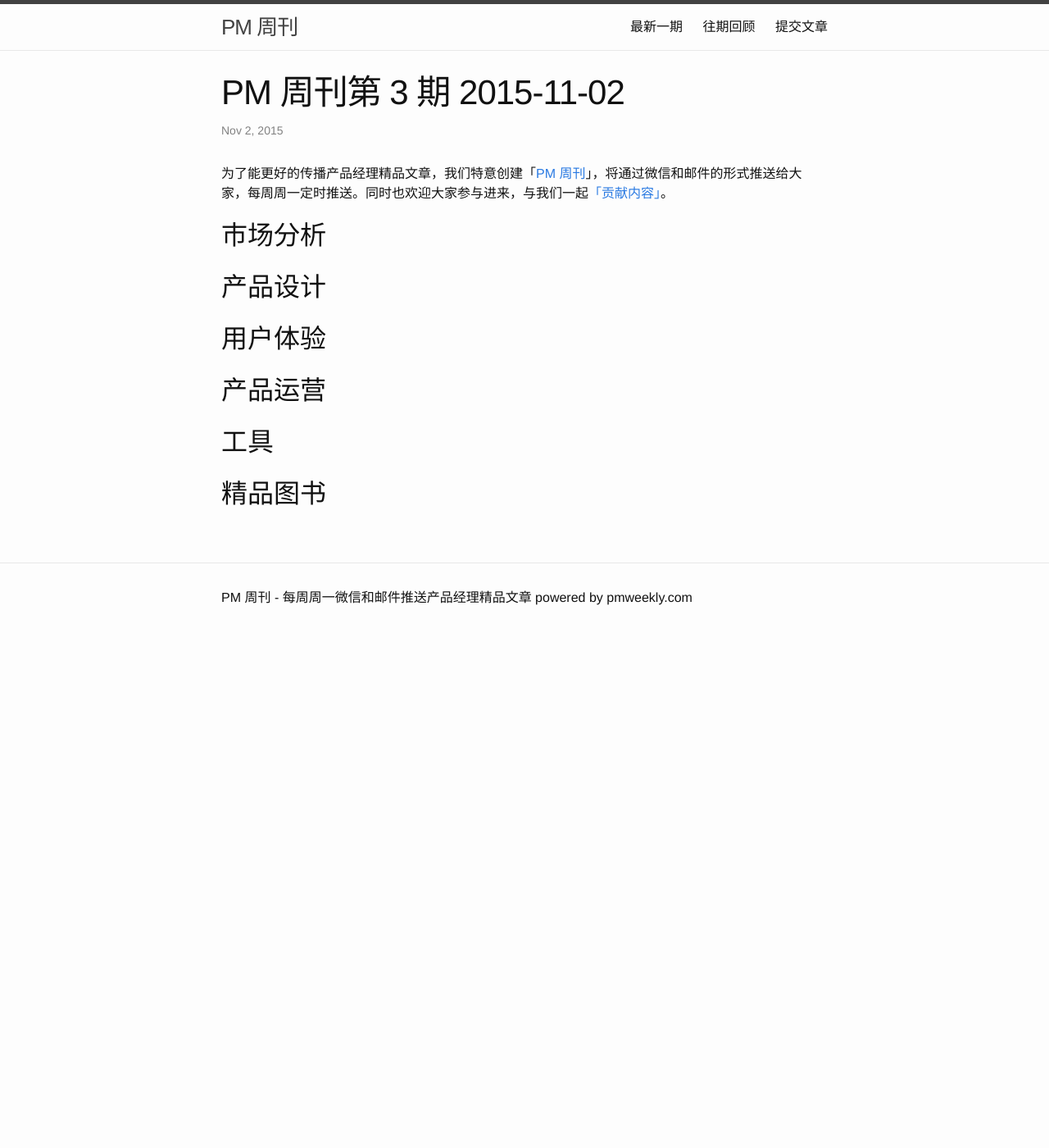
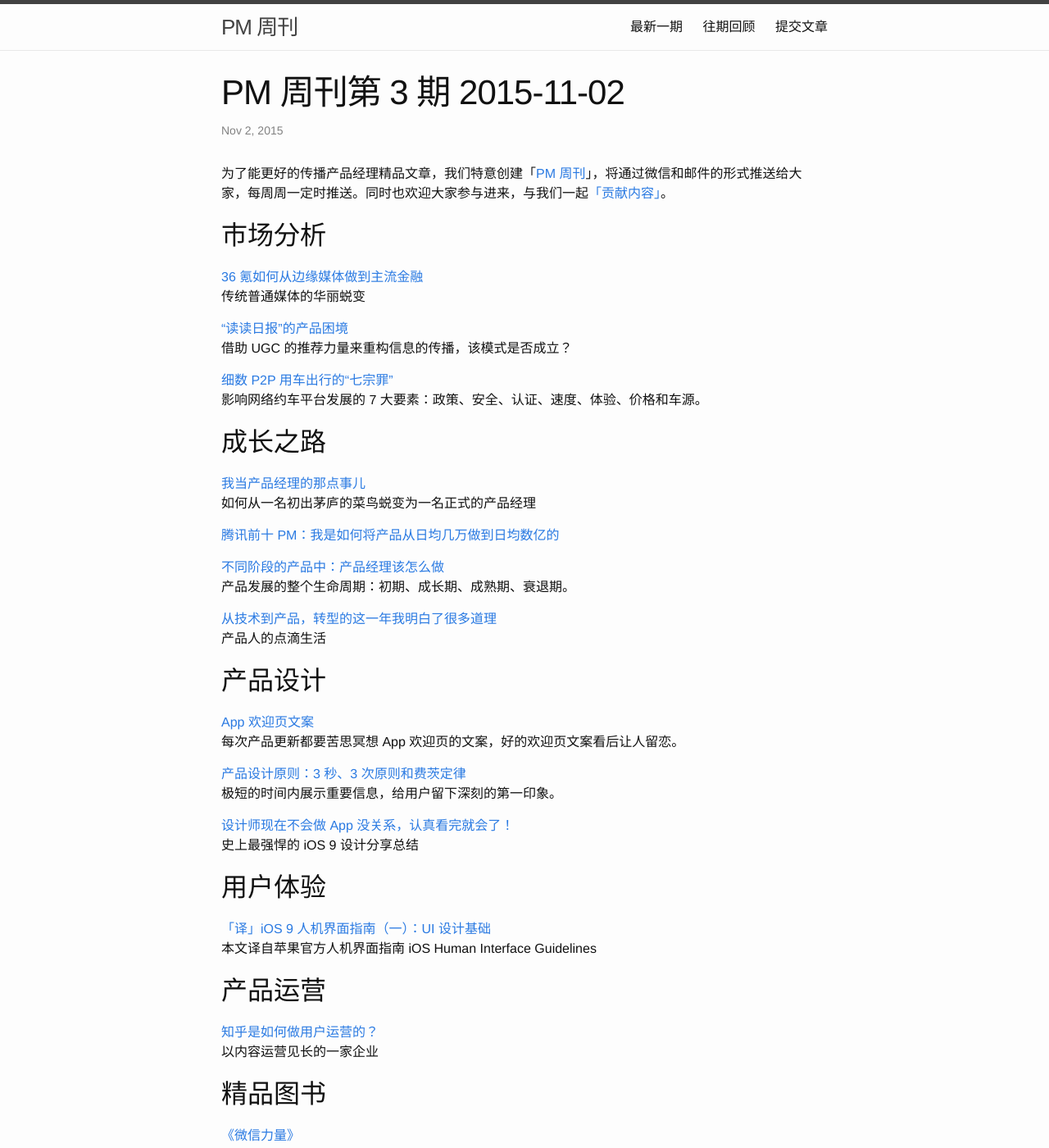
Before and after one commit to vincent4j/pmweekly.com, a Jekyll site: the page built from _posts/2015-11-02-3.md, in a window 1280 px wide and 1400 px high. Shown: the whole window at 82% size. Built offline with Jekyll 4.4.1, drawn with Linux system fonts in a browser that asks for light colours; comment, search, counter and statistics services are not loaded; some of the changed text lies outside the part shown.

Commit message:
finish  3th

```diff
--- a/_posts/2015-11-02-3.md
+++ b/_posts/2015-11-02-3.md
@@ -8,23 +8,53 @@ date:   2015-11-02
 
 ## 市场分析
 
+[36 氪如何从边缘媒体做到主流金融](http://mp.weixin.qq.com/s?__biz=MjM5OTAwNTQ0MA==&mid=400153481&idx=1&sn=469d0abdebf1b061c8d9d4397b282e81&scene=1&srcid=1030PxKv74cIRXhCezEVEBdC&from=groupmessage&isappinstalled=0#wechat_redirect)
+传统普通媒体的华丽蜕变
 
+[“读读日报”的产品困境](http://mp.weixin.qq.com/s?__biz=MjM5ODc2NzIzMg==&mid=400646287&idx=1&sn=51daccf88f8961a88f84744f7cf38f09&scene=1&srcid=1101hUofFCkFwc51aXcY9woO&from=groupmessage&isappinstalled=0#wechat_redirect)
+借助 UGC 的推荐力量来重构信息的传播，该模式是否成立？
 
+[细数 P2P 用车出行的“七宗罪”](http://www.pmcaff.com/forum.php?mod=viewthread&tid=19496)
+影响网络约车平台发展的 7 大要素：政策、安全、认证、速度、体验、价格和车源。
+
+## 成长之路
+
+[我当产品经理的那点事儿](http://www.jianshu.com/p/a9c138c41920)
+如何从一名初出茅庐的菜鸟蜕变为一名正式的产品经理
+
+[腾讯前十 PM：我是如何将产品从日均几万做到日均数亿的](http://mp.weixin.qq.com/s?__biz=MzAxNzY1NjQ1OA==&mid=400132707&idx=2&sn=93df7e4052be3d07eb90f18c1177c975&scene=1&srcid=11013oLBbASqyT4HJzX9ffxp&from=groupmessage&isappinstalled=0#wechat_redirect)
+
+[不同阶段的产品中：产品经理该怎么做](http://www.jianshu.com/p/2e37ec7ad6fa)
+产品发展的整个生命周期：初期、成长期、成熟期、衰退期。
+
+[从技术到产品，转型的这一年我明白了很多道理](http://mp.weixin.qq.com/s?__biz=MjAzNzMzNTkyMQ==&mid=400569195&idx=1&sn=fec6b647320b2f7490da9c01be2a3047&scene=1&srcid=1102larzCqU6L6lwtbKQ6o7r&from=groupmessage&isappinstalled=0#wechat_redirect)
+产品人的点滴生活
 
 ## 产品设计
 
+[App 欢迎页文案](http://mp.weixin.qq.com/s?__biz=MjM5NjA3ODI3Ng==&mid=400123072&idx=1&sn=bcc6ebbb317ae6282e8985929b360f3f&scene=1&srcid=1028qvwofIusxJpSjbysLsmf&from=groupmessage&isappinstalled=0#rd)
+每次产品更新都要苦思冥想 App 欢迎页的文案，好的欢迎页文案看后让人留恋。
 
+[产品设计原则：3 秒、3 次原则和费茨定律](http://mp.weixin.qq.com/s?__biz=MjM5NjA3ODI3Ng==&mid=400147498&idx=1&sn=5e650ecc6a42beb6e2e1b9d3b024818d&scene=1&srcid=11011Owl8o6Pbs3BtMEZmJqN&from=groupmessage&isappinstalled=0#wechat_redirect)
+极短的时间内展示重要信息，给用户留下深刻的第一印象。
+
+[设计师现在不会做 App 没关系，认真看完就会了！](http://mp.weixin.qq.com/s?__biz=MzAxNDAxOTcxOQ==&mid=400501192&idx=1&sn=6c3815f1251a89bfffae23125cbac0d1&scene=1&srcid=1102AcCcP2aXyQwSZ2CeQsaE&from=groupmessage&isappinstalled=0#wechat_redirect)
+史上最强悍的 iOS 9 设计分享总结
 
 ## 用户体验
 
-
+[「译」iOS 9 人机界面指南（一）：UI 设计基础](http://isux.tencent.com/ios9-guideline-ch1.html)
+本文译自苹果官方人机界面指南 iOS Human Interface Guidelines
 
 ## 产品运营
 
-
-
-## 工具
-
-
+[知乎是如何做用户运营的？](http://www.pmcaff.com/forum.php?mod=viewthread&tid=19459)
+以内容运营见长的一家企业
 
 ## 精品图书
+
+[《微信力量》](https://book.douban.com/subject/26651382/)
+本书详细讲解了如何通过微信帮助餐饮、酒店、医院、零售、商场、电气、母婴、航空、客运、停车场、商圈、城市服务等数十个传统行业与它们的用户、合作伙伴、员工建立全面的连接，形成的新的入口和通道。（马化腾亲自作序）
+
+---
+推荐邮件订阅：<http://tinyletter.com/pmweekly>
```
